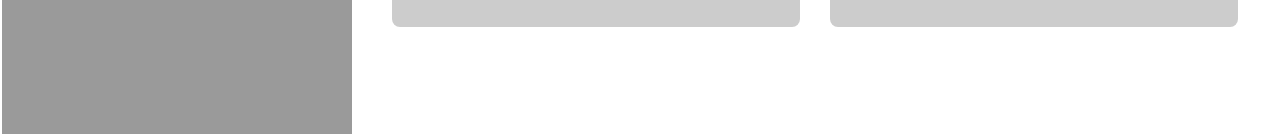
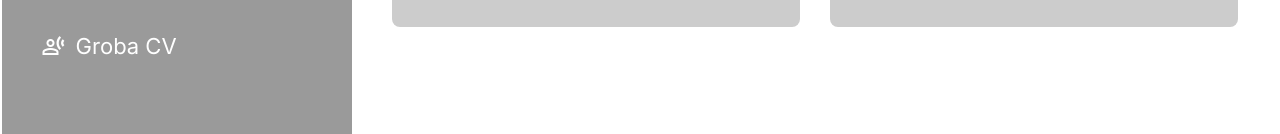
Before and after one commit to JulianGroba/AA_Ejemplo-Web, a website: page index.html in a window 1280 px wide. Shown: the part 427-561 px from the top of the page. Drawn offline with nearby package versions, Linux system fonts and the light colour scheme.

Commit message:
Acceso a la web

```diff
--- a/index.html
+++ b/index.html
@@ -15,6 +15,7 @@
             <a class="button-main" href="./index.html"><span class="material-symbols-outlined">apartment</span>Projects</a>
             <a class="button-main" href="./people.html"><span class="material-symbols-outlined">group</span>People</a>
             <a class="button-main" href="./viewer.html"><span class="material-symbols-outlined">3d_rotation</span>Viewer</a>
+            <a class="button-main" href="https://juliangroba.es/?page_id=47"><span class="material-symbols-outlined">transcribe</span>Groba CV</a>
         </ul>
     </aside>
     <main id="content">
```
